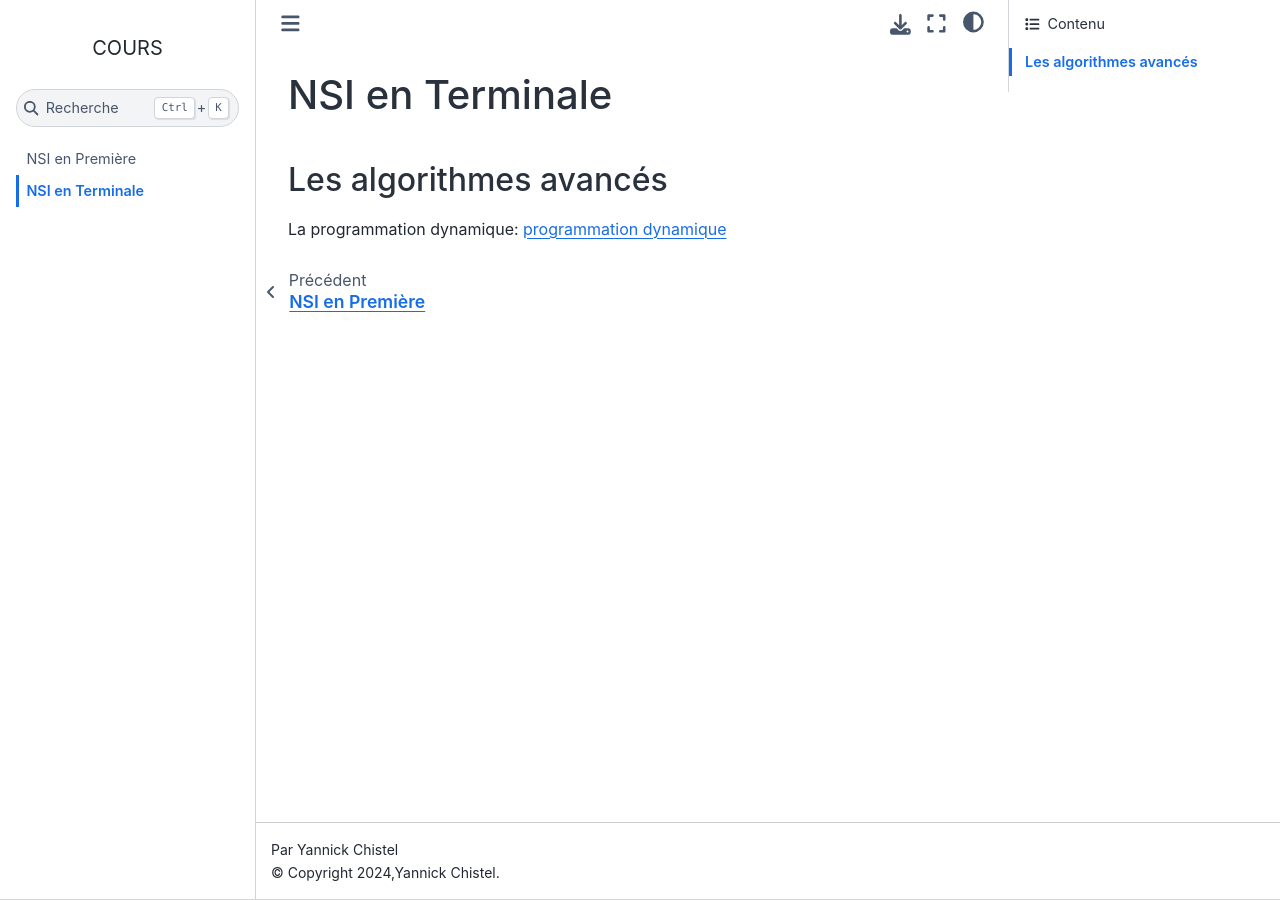
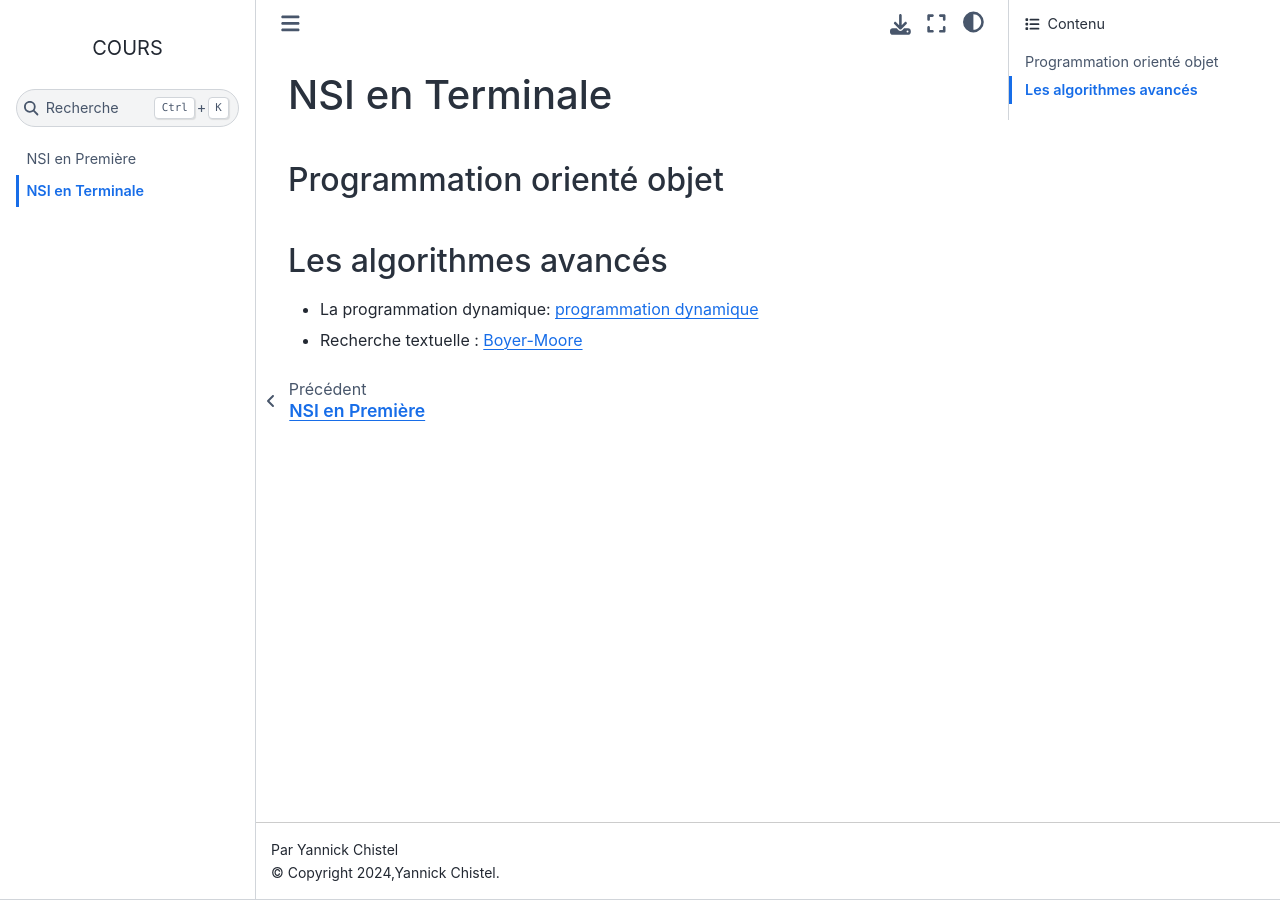
Before and after one commit to ychistel/cours, a Sphinx documentation site: the page built from source/content/tnsi.rst, in a window 1280 px wide. Built offline with Sphinx 7.4.7 and the Sphinx Book theme 1.1.4, drawn with Linux system fonts in a browser that asks for light colours.

Commit message:
mise à jour du contenu IHM

```diff
--- a/source/content/tnsi.rst
+++ b/source/content/tnsi.rst
@@ -1,9 +1,20 @@
 NSI en Terminale
 =================
 
-.. _`programmation dynamique`: https://ychistel.github.io/tnsi_prog_dynamique/index.html
+Programmation orienté objet
+---------------------------
+
+.. _POO: https://ychistel.github.io/tnsi_poo
+
+
+
+
 
 Les algorithmes avancés
 -----------------------
 
-La programmation dynamique: `programmation dynamique`_
+.. _`programmation dynamique`: https://ychistel.github.io/tnsi_prog_dynamique
+.. _Boyer-Moore : https://ychistel.github.io/tnsi_boyer_moore
+
+-   La programmation dynamique: `programmation dynamique`_
+-   Recherche textuelle : Boyer-Moore_
```
Also changed, not shown: source/content/1nsi.rst (+6 -1 lines).
